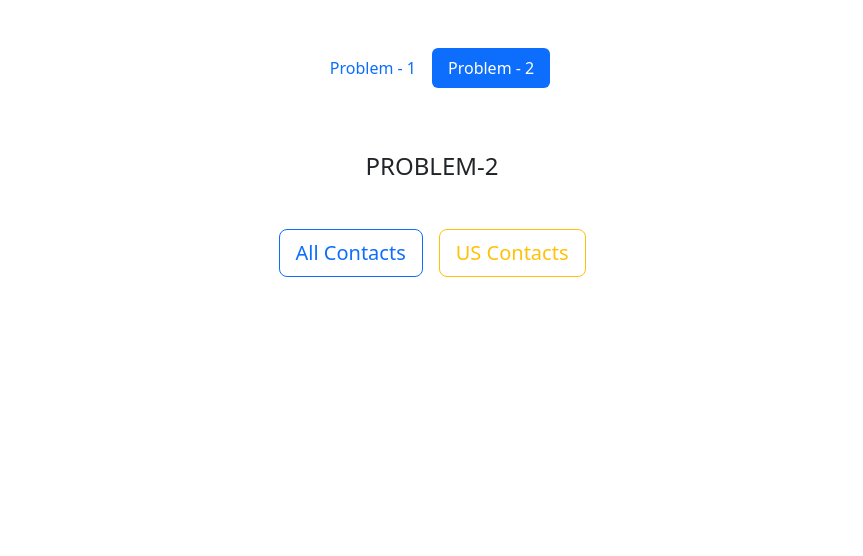
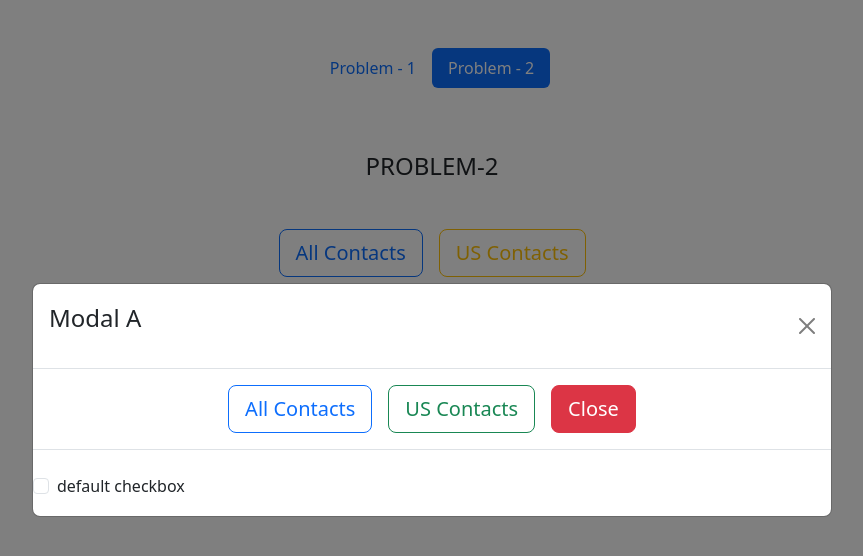
Before and after one commit to Fahimsakib1/mediusware-task, a React (Vite) app: page /problem-2 in a window 1280 px wide. Both pictures are taken after a click on the button "All Contacts". Shown: the top 556 px of the page, without its empty margins (208-1071 px from the left). Built offline with nearby package versions, Linux system fonts and the light colour scheme.

Commit message:
Problem 2 solved mostly

```diff
--- a/package.json
+++ b/package.json
@@ -9,9 +9,10 @@
     "preview": "vite preview"
   },
   "dependencies": {
-    "bootstrap": "^5.2.0",
+    "bootstrap": "^5.3.2",
     "node-sass": "^7.0.1",
     "react": "^18.2.0",
+    "react-bootstrap": "^2.8.0",
     "react-dom": "^18.2.0",
     "react-hot-toast": "^2.4.1",
     "react-icons": "^4.11.0",
--- a/src/components/Problem-2.jsx
+++ b/src/components/Problem-2.jsx
@@ -1,19 +1,159 @@
-import React from 'react';
+import React, { useState } from 'react';
+import Button from 'react-bootstrap/Button';
+import Modal from 'react-bootstrap/Modal';
+import Form from 'react-bootstrap/Form';
+
+
+
+
 
 const Problem2 = () => {
 
+
+
+    const [modalShow, setModalShow] = useState(false);
+    const [modalShow1, setModalShow1] = useState(false);
+
+    function MyVerticallyCenteredModal(props) {
+        return (
+            <Modal
+                {...props}
+                size="lg"
+                aria-labelledby="contained-modal-title-vcenter"
+                centered
+            >
+                <Modal.Header closeButton>
+                    <Modal.Title id="contained-modal-title-vcenter">
+                        <p >Modal A</p>
+                    </Modal.Title>
+                </Modal.Header>
+                <Modal.Body>
+                    <div className="d-flex justify-content-center gap-3">
+                        <button className="btn btn-lg btn-outline-primary" type="button">All Contacts</button>
+                        <button className="btn btn-lg btn-outline-success" type="button" onClick={() => setModalShow1(true)}>US Contacts</button>
+                        <button className="btn btn-lg btn-danger" type="button" onClick={props.onHide} >Close</button>
+                    </div>
+                </Modal.Body>
+                <Modal.Footer>
+                    {/* <Button onClick={props.onHide}>Close</Button> */}
+
+                </Modal.Footer>
+
+                <Form className=" px-6 mb-3 float-left">
+                    {['checkbox'].map((type) => (
+                        <div key={`default-${type}`}>
+                            <Form.Check
+                                type={type}
+                                id={`default-${type}`}
+                                label={`default ${type}`}
+                            />
+                        </div>
+                    ))}
+                </Form>
+            </Modal>
+        );
+    }
+
+
+
+
+
+
+
+    function MyVerticallyCenteredModal1(props) {
+        return (
+            <Modal
+                {...props}
+                size="lg"
+                aria-labelledby="contained-modal-title-vcenter"
+                centered
+            >
+                <Modal.Header closeButton>
+                    <Modal.Title id="contained-modal-title-vcenter">
+                        <p >Modal B</p>
+                    </Modal.Title>
+                </Modal.Header>
+                <Modal.Body>
+                    <div className="d-flex justify-content-center gap-3">
+                        <button className="btn btn-lg btn-outline-primary" type="button" onClick={() => setModalShow(true)}>All Contacts</button>
+                        <button className="btn btn-lg btn-outline-success" type="button" >US Contacts</button>
+                        <button className="btn btn-lg btn-danger" type="button" onClick={props.onHide} >Close</button>
+                    </div>
+                </Modal.Body>
+                <Modal.Footer>
+                    {/* <Button onClick={props.onHide}>Close</Button> */}
+                </Modal.Footer>
+            </Modal>
+        );
+    }
+
+
+
+
+
+
     return (
 
-        <div className="container">
-            <div className="row justify-content-center mt-5">
-                <h4 className='text-center text-uppercase mb-5'>Problem-2</h4>
+        <div>
+            <div className="container">
+                <div className="row justify-content-center mt-5">
+                    <h4 className='text-center text-uppercase mb-5'>Problem-2</h4>
 
-                <div className="d-flex justify-content-center gap-3">
-                <button className="btn btn-lg btn-outline-primary" type="button" >All Contacts</button>
-                <button className="btn btn-lg btn-outline-warning" type="button" >US Contacts</button>
+                    <div className="d-flex justify-content-center gap-3">
+                        <>
+                            <button className="btn btn-lg btn-outline-primary" type="button" onClick={() => setModalShow(true)}>All Contacts</button>
+
+                            <MyVerticallyCenteredModal
+                                show={modalShow}
+                                onHide={() => setModalShow(false)}
+                            />
+                        </>
+
+                        <>
+                            <button className="btn btn-lg btn-outline-warning" type="button" onClick={() => setModalShow1(true)}>US Contacts</button>
+
+                            <MyVerticallyCenteredModal1
+                                show={modalShow1}
+                                onHide={() => setModalShow1(false)}
+                            />
+                        </>
+                    </div>
+
                 </div>
+            </div>
 
-            </div>
+
+
+
+
+
+
+
+
+
+
+
+
+
+
+
+
+
+
+
+
+
+
+
+
+
+
+
+
+
+
+
+
         </div>
     );
 };
```
Also changed, not shown: 1 other file (tests, documents, lock files or other folders).
